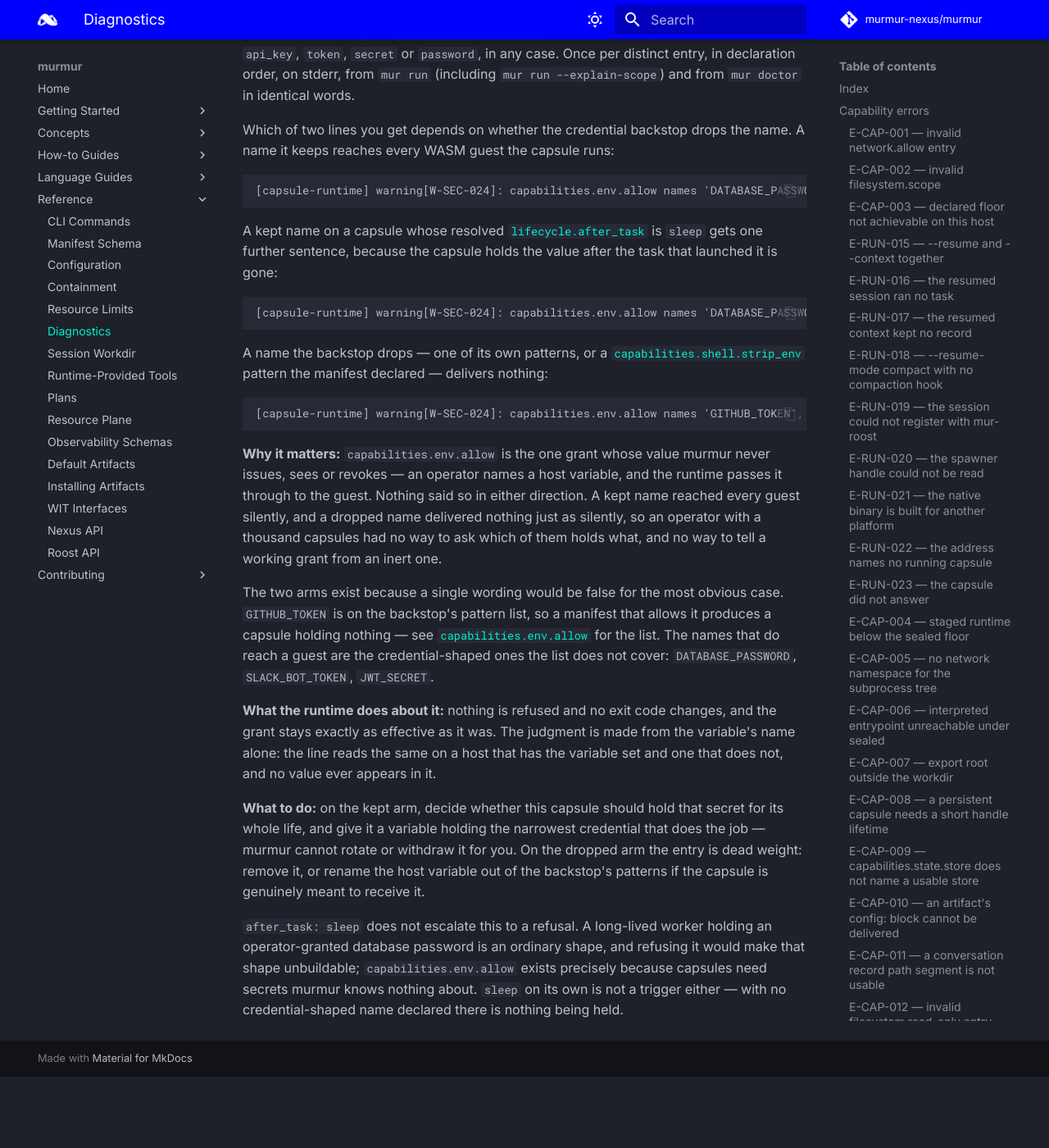
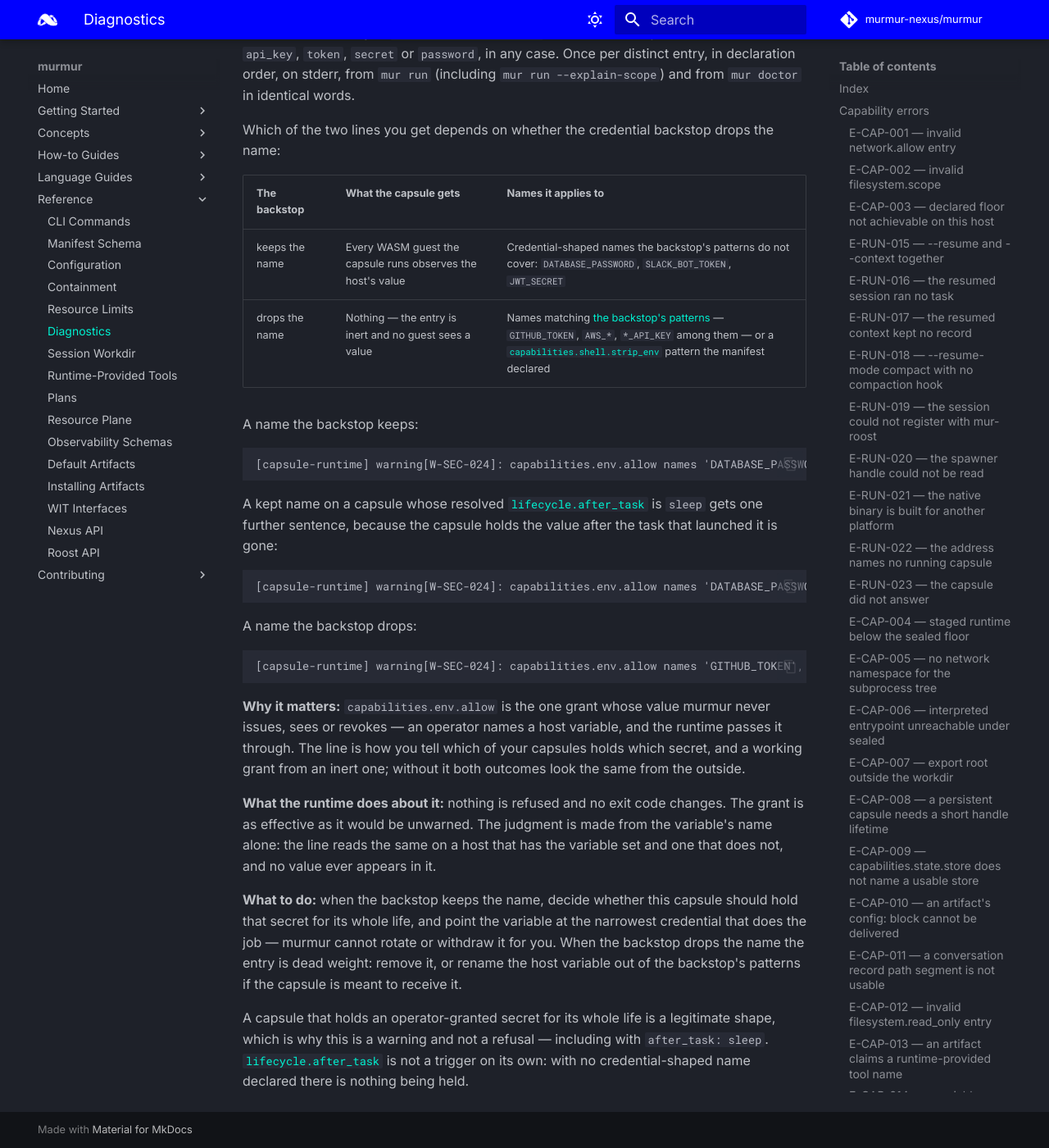
Before and after one commit to murmur-nexus/murmur, an MkDocs documentation site: the page built from docs/content/reference/diagnostics.md, in a window 1280 px wide and 1400 px high, scrolled down 46225 px. Shown: the whole window at 82% size. Built offline with MkDocs 1.6.1 and Material for MkDocs 9.7.7, drawn with Linux system fonts in a browser that asks for light colours; comment, search, counter and statistics services are not loaded; before the commit the page ends 47538 px from its top, so only the background shows below that.

Commit message:
checkpoint(#71e3f6a9): Entering test stage
Signed-off-by: ewdegraaff <ewdegraaff@users.noreply.github.com>

````diff
--- a/docs/content/reference/diagnostics.md
+++ b/docs/content/reference/diagnostics.md
@@ -1767,8 +1767,14 @@ credential-shaped — its name contains `api_key`, `token`, `secret` or `passwor
 per distinct entry, in declaration order, on stderr, from `mur run` (including
 `mur run --explain-scope`) and from `mur doctor` in identical words.
 
-Which of two lines you get depends on whether the credential backstop drops the name. A name it
-keeps reaches every WASM guest the capsule runs:
+Which of the two lines you get depends on whether the credential backstop drops the name:
+
+| The backstop | What the capsule gets | Names it applies to |
+|---|---|---|
+| keeps the name | Every WASM guest the capsule runs observes the host's value | Credential-shaped names the backstop's patterns do not cover: `DATABASE_PASSWORD`, `SLACK_BOT_TOKEN`, `JWT_SECRET` |
+| drops the name | Nothing — the entry is inert and no guest sees a value | Names matching [the backstop's patterns](../how-to/lock-down-capsule.md#step-2-manage-the-subprocess-environment) — `GITHUB_TOKEN`, `AWS_*`, `*_API_KEY` among them — or a [`capabilities.shell.strip_env`](manifest.md#field-capabilities) pattern the manifest declared |
+
+A name the backstop keeps:
 
 ```text
 [capsule-runtime] warning[W-SEC-024]: capabilities.env.allow names 'DATABASE_PASSWORD', a credential-shaped variable the credential backstop does not drop — every WASM guest this capsule runs observes the host's value. murmur does not broker this secret and cannot withdraw it: for as long as the capsule runs, the capsule holds it (https://docs.murmur.nexus/murmur-nexus/murmur/reference/diagnostics/#w-sec-024)
@@ -1782,37 +1788,29 @@ launched it is gone:
 [capsule-runtime] warning[W-SEC-024]: capabilities.env.allow names 'DATABASE_PASSWORD', a credential-shaped variable the credential backstop does not drop — every WASM guest this capsule runs observes the host's value. murmur does not broker this secret and cannot withdraw it, and lifecycle.after_task: sleep keeps this capsule alive past the task that launched it, so it holds that value with nothing left waiting on it (https://docs.murmur.nexus/murmur-nexus/murmur/reference/diagnostics/#w-sec-024)
 ```
 
-A name the backstop drops — one of its own patterns, or a
-[`capabilities.shell.strip_env`](manifest.md#field-capabilities) pattern the manifest declared —
-delivers nothing:
+A name the backstop drops:
 
 ```text
 [capsule-runtime] warning[W-SEC-024]: capabilities.env.allow names 'GITHUB_TOKEN', a credential-shaped variable the credential backstop drops before any guest is built — the grant delivers nothing and no guest observes the host's value. Remove the entry, or rename the host variable if the capsule is meant to receive it (https://docs.murmur.nexus/murmur-nexus/murmur/reference/diagnostics/#w-sec-024)
 ```
 
 **Why it matters:** `capabilities.env.allow` is the one grant whose value murmur never issues, sees
-or revokes — an operator names a host variable, and the runtime passes it through to the guest.
-Nothing said so in either direction. A kept name reached every guest silently, and a dropped name
-delivered nothing just as silently, so an operator with a thousand capsules had no way to ask which
-of them holds what, and no way to tell a working grant from an inert one.
-
-The two arms exist because a single wording would be false for the most obvious case.
-`GITHUB_TOKEN` is on the backstop's pattern list, so a manifest that allows it produces a capsule
-holding nothing — see [`capabilities.env.allow`](manifest.md#field-capabilities) for the list. The
-names that do reach a guest are the credential-shaped ones the list does not cover:
-`DATABASE_PASSWORD`, `SLACK_BOT_TOKEN`, `JWT_SECRET`.
-
-**What the runtime does about it:** nothing is refused and no exit code changes, and the grant stays
-exactly as effective as it was. The judgment is made from the variable's name alone: the line reads
-the same on a host that has the variable set and one that does not, and no value ever appears in it.
-
-**What to do:** on the kept arm, decide whether this capsule should hold that secret for its whole
-life, and give it a variable holding the narrowest credential that does the job — murmur cannot
-rotate or withdraw it for you. On the dropped arm the entry is dead weight: remove it, or rename the
-host variable out of the backstop's patterns if the capsule is genuinely meant to receive it.
-
-`after_task: sleep` does not escalate this to a refusal. A long-lived worker holding an
-operator-granted database password is an ordinary shape, and refusing it would make that shape
-unbuildable; `capabilities.env.allow` exists precisely because capsules need secrets murmur knows
-nothing about. `sleep` on its own is not a trigger either — with no credential-shaped name declared
-there is nothing being held.
+or revokes — an operator names a host variable, and the runtime passes it through. The line is how
+you tell which of your capsules holds which secret, and a working grant from an inert one; without
+it both outcomes look the same from the outside.
+
+**What the runtime does about it:** nothing is refused and no exit code changes. The grant is as
+effective as it would be unwarned. The judgment is made from the variable's name alone: the line
+reads the same on a host that has the variable set and one that does not, and no value ever appears
+in it.
+
+**What to do:** when the backstop keeps the name, decide whether this capsule should hold that
+secret for its whole life, and point the variable at the narrowest credential that does the job —
+murmur cannot rotate or withdraw it for you. When the backstop drops the name the entry is dead
+weight: remove it, or rename the host variable out of the backstop's patterns if the capsule is
+meant to receive it.
+
+A capsule that holds an operator-granted secret for its whole life is a legitimate shape, which is
+why this is a warning and not a refusal — including with `after_task: sleep`.
+[`lifecycle.after_task`](manifest.md#lifecycle-after-task) is not a trigger on its own: with no
+credential-shaped name declared there is nothing being held.
````
Also changed, not shown: docs/content/reference/cli.md (+1 -1 lines), docs/content/reference/manifest.md (+2 -3 lines), 4 other files.
